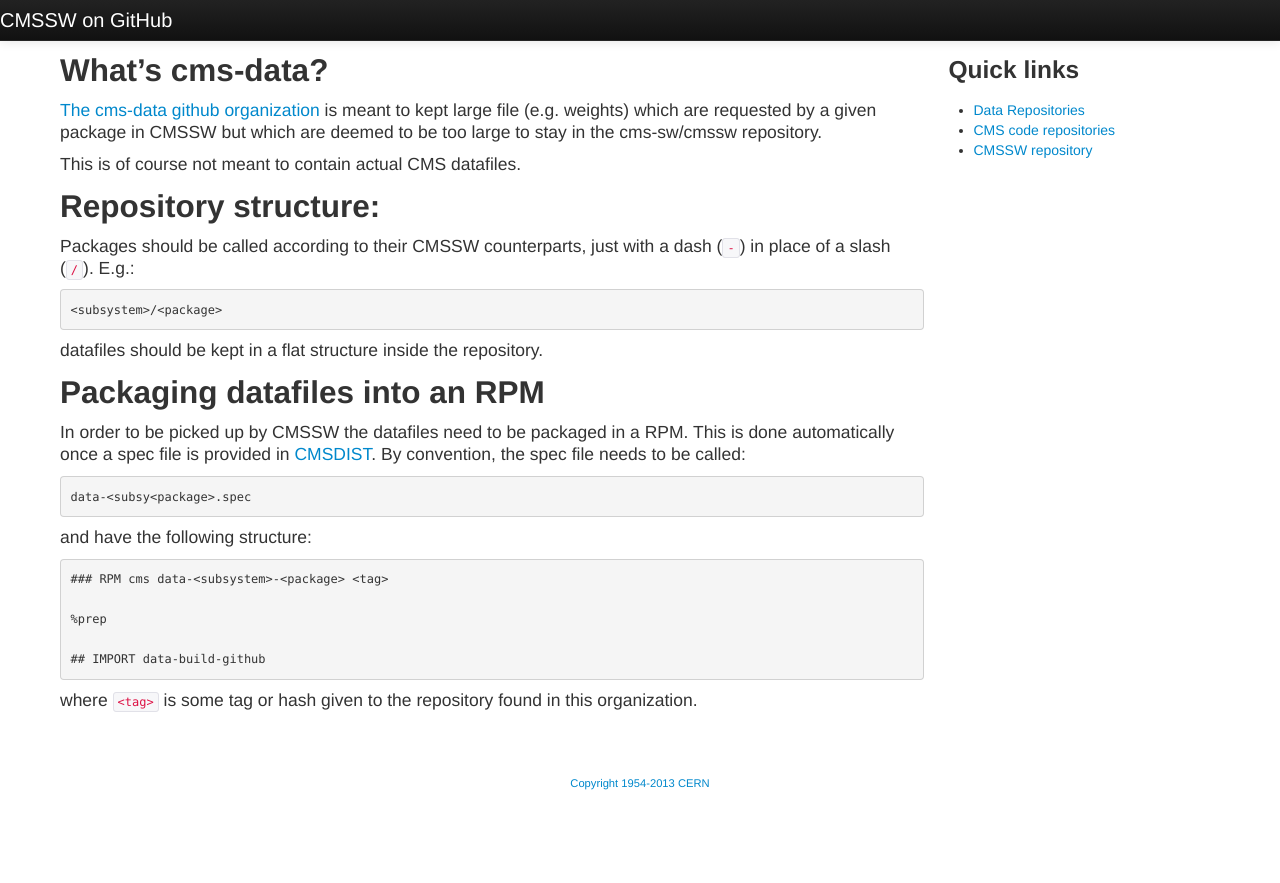
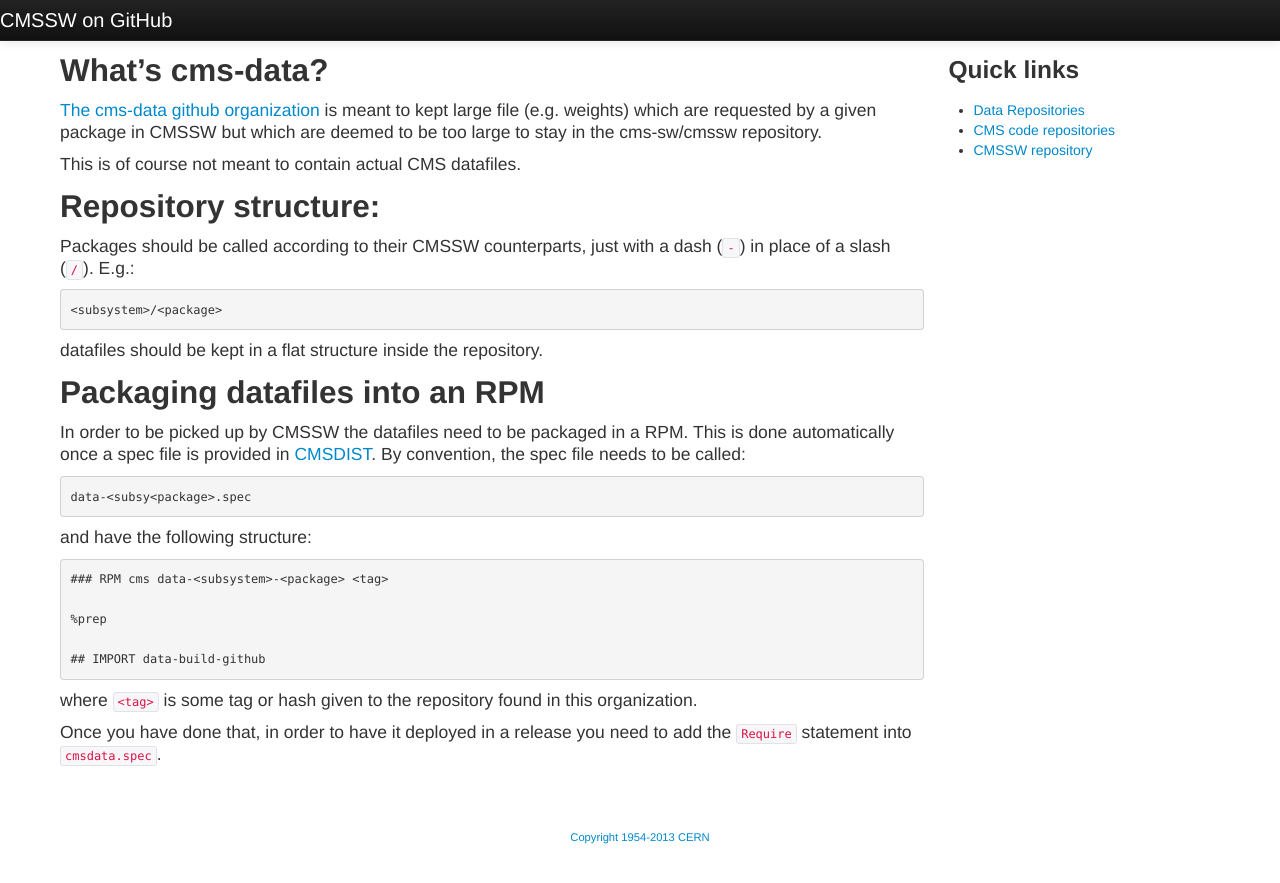
Before and after one commit to cms-data/cms-data.github.io, a Jekyll site: the page built from index.md, in a window 1280 px wide. Shown: the top 883 px of the page. Built offline with Jekyll 4.4.1, drawn with Linux system fonts in a browser that asks for light colours.

Commit message:
Add missing cmsswdata.spec part.

```diff
--- a/index.md
+++ b/index.md
@@ -40,3 +40,6 @@ and have the following structure:
 
 where `<tag>` is some tag or hash given to the repository found in this
 organization.
+
+Once you have done that, in order to have it deployed in a release you need to
+add the `Require` statement into `cmsdata.spec`.
```
